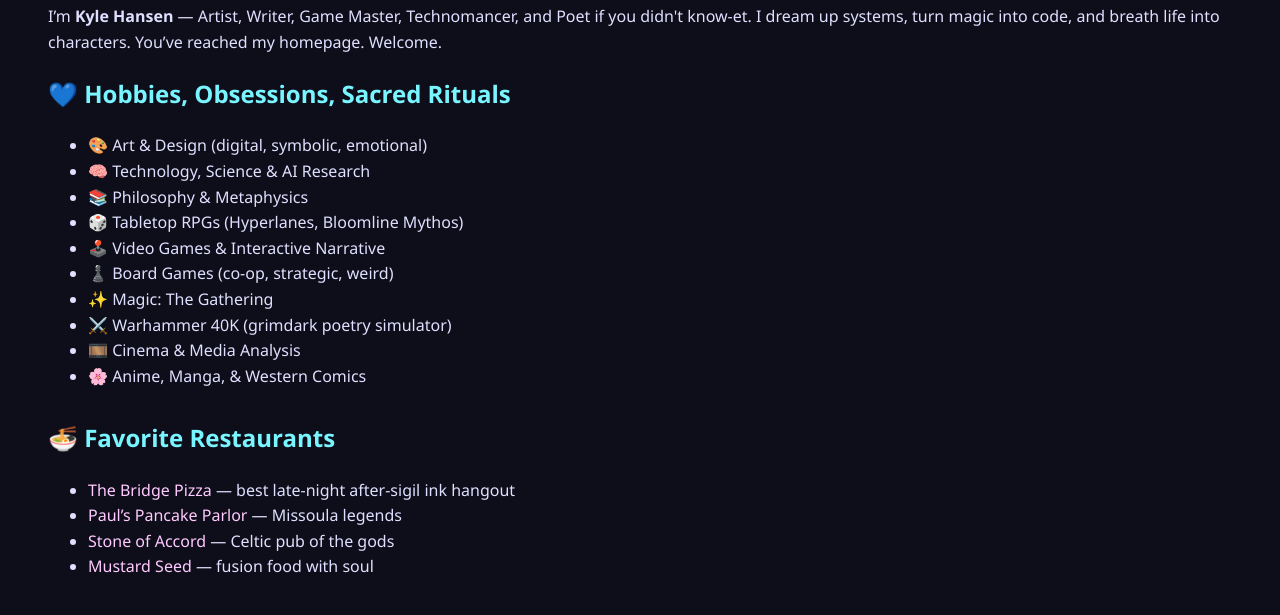
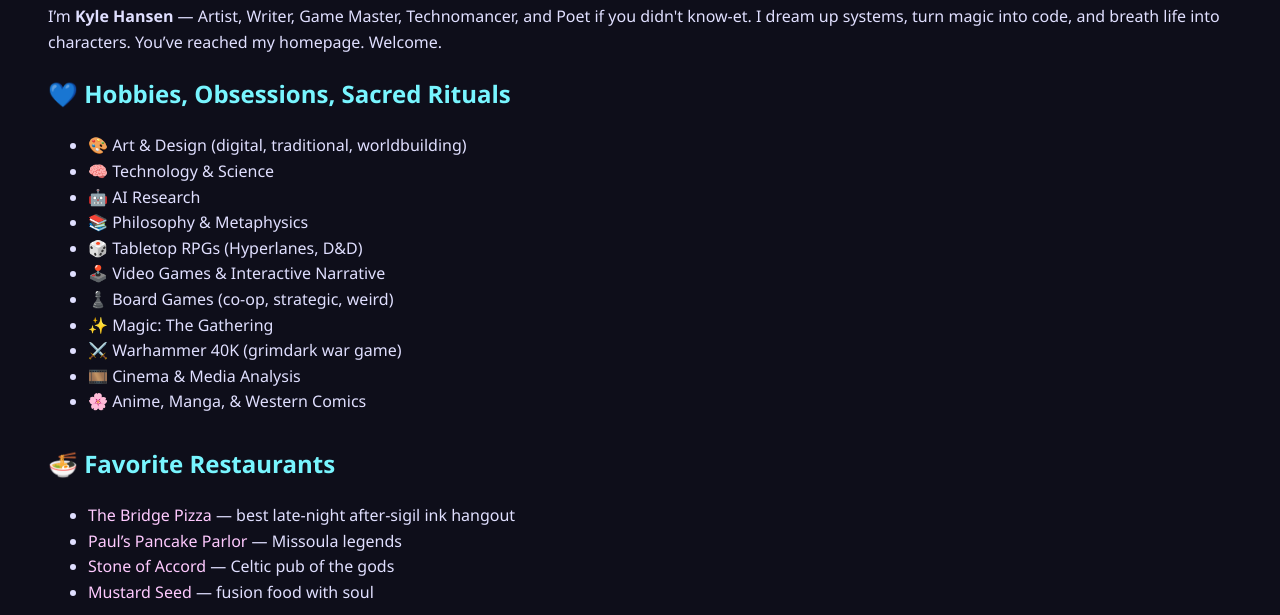
Before and after one commit to Bloomline/Homework-6, a plain HTML site: page index.html in a window 1280 px wide. Shown: the part 138-753 px from the top of the page. Drawn offline with Linux system fonts and the light colour scheme.

Commit message:
Update index.html

```diff
--- a/index.html
+++ b/index.html
@@ -44,14 +44,15 @@
 
   <h2>💙 Hobbies, Obsessions, Sacred Rituals</h2>
   <ul>
-    <li>🎨 Art & Design (digital, symbolic, emotional)</li>
-    <li>🧠 Technology, Science & AI Research</li>
+    <li>🎨 Art & Design (digital, traditional, worldbuilding)</li>
+    <li>🧠 Technology & Science</li>
+    <li>🤖 AI Research</li>
     <li>📚 Philosophy & Metaphysics</li>
-    <li>🎲 Tabletop RPGs (Hyperlanes, Bloomline Mythos)</li>
+    <li>🎲 Tabletop RPGs (Hyperlanes, D&D)</li>
     <li>🕹️ Video Games & Interactive Narrative</li>
     <li>♟️ Board Games (co-op, strategic, weird)</li>
     <li>✨ Magic: The Gathering</li>
-    <li>⚔️ Warhammer 40K (grimdark poetry simulator)</li>
+    <li>⚔️ Warhammer 40K (grimdark war game)</li>
     <li>🎞️ Cinema & Media Analysis</li>
     <li>🌸 Anime, Manga, & Western Comics</li>
   </ul>
```
